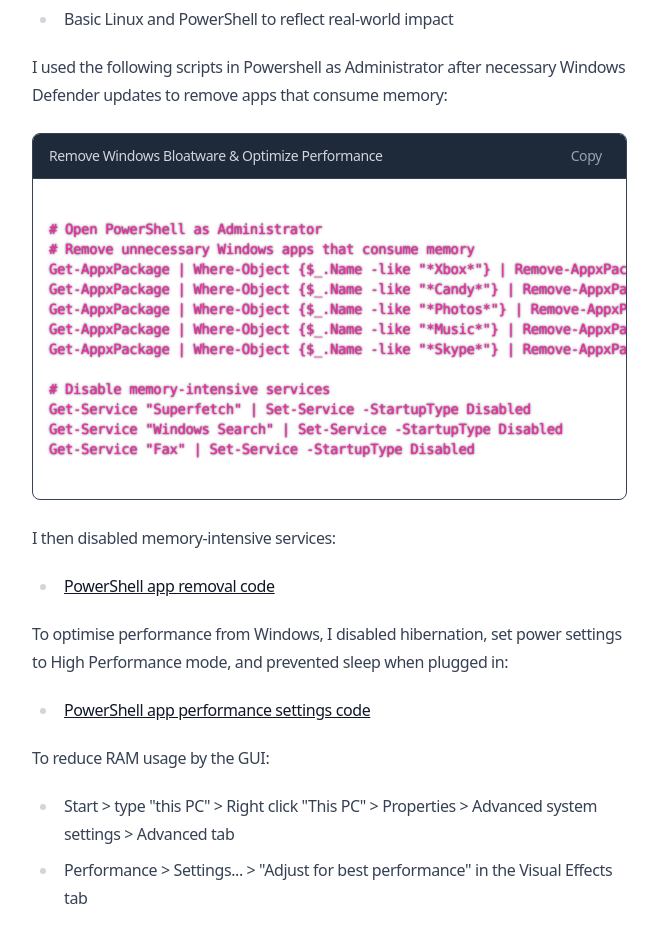
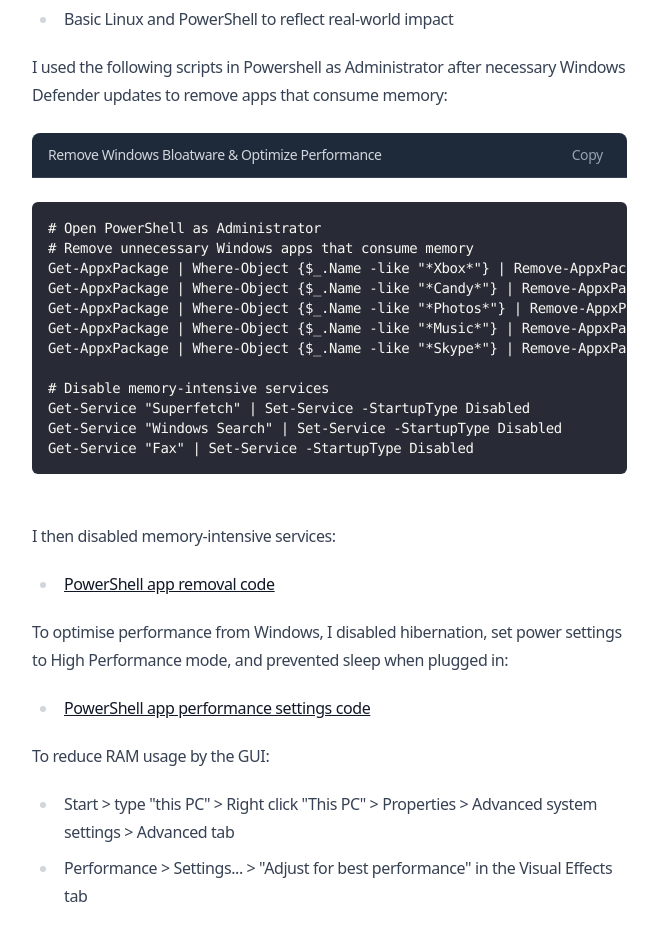
Before and after one commit to rzkw/walkable, a Next.js app: page /projects/old-laptop-server in a window 1280 px wide. Shown: the part 1660-2590 px from the top of the page, without its empty margins (304-962 px from the left). Built offline with nearby package versions, Linux system fonts and the light colour scheme.

Commit message:
fixed transparent code snippet bg and colourful theme

```diff
--- a/components/ui/code-block.tsx
+++ b/components/ui/code-block.tsx
@@ -1,3 +1,4 @@
+// components/ui/CodeBlock.tsx
 'use client';
 import { Highlight, themes } from 'prism-react-renderer';
 import { useState } from 'react';
@@ -18,7 +19,7 @@ const CodeBlock = ({ children, language = 'bash', title }: CodeBlockProps) => {
   };
 
   return (
-    <div className="relative rounded-lg overflow-hidden border border-gray-700 my-6">
+    <div className="relative rounded-lg overflow-hidden my-6">
       <div className="flex items-center justify-between px-4 py-2 bg-gray-800 border-b border-gray-700">
         <span className="text-gray-300 text-sm font-medium">
           {title || language}
@@ -31,14 +32,14 @@ const CodeBlock = ({ children, language = 'bash', title }: CodeBlockProps) => {
         </button>
       </div>
       <Highlight
-        theme={themes.synthwave84}
+        theme={themes.dracula}
         code={children.trim()}
         language={language}
       >
         {({ className, style, tokens, getLineProps, getTokenProps }) => (
           <pre
             className={`${className} p-4 overflow-x-auto text-sm`}
-            style={{ ...style, backgroundColor: 'transparent' }}
+            style={style}
           >
             {tokens.map((line, i) => (
               <div key={i} {...getLineProps({ line })}>
```
